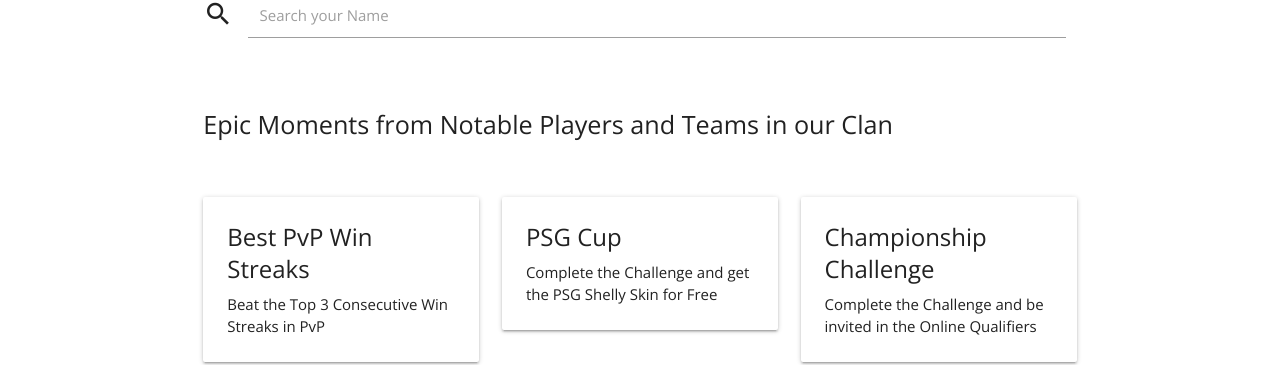
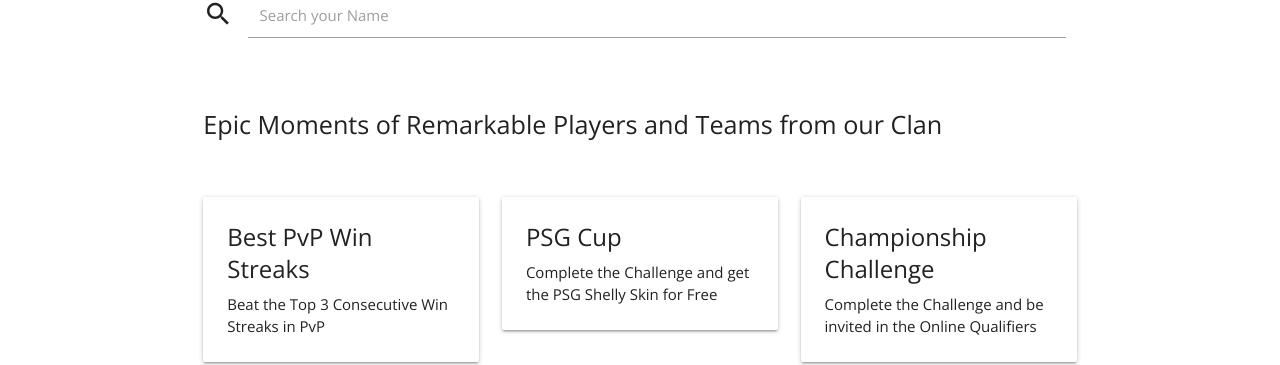
Before and after one commit to defensegrid/defensegrid.github.io, a Jekyll site: the page built from hall-of-fame.md, in a window 1280 px wide. Shown: the part 138-503 px from the top of the page. Built offline with Jekyll 4.4.1, drawn with Linux system fonts in a browser that asks for light colours.

Commit message:
Updated Hall of Fame Intro

```diff
--- a/hall-of-fame.md
+++ b/hall-of-fame.md
@@ -22,7 +22,7 @@ title: Hall of Fame
   <div class="row" id="page_filler">
       <div class="col s12">
           <p class="flow-text">
-              Epic Moments from Notable Players and Teams in our Clan<br>
+              Epic Moments of Remarkable Players and Teams from our Clan<br>
           </p>
       </div>
   </div>
```
